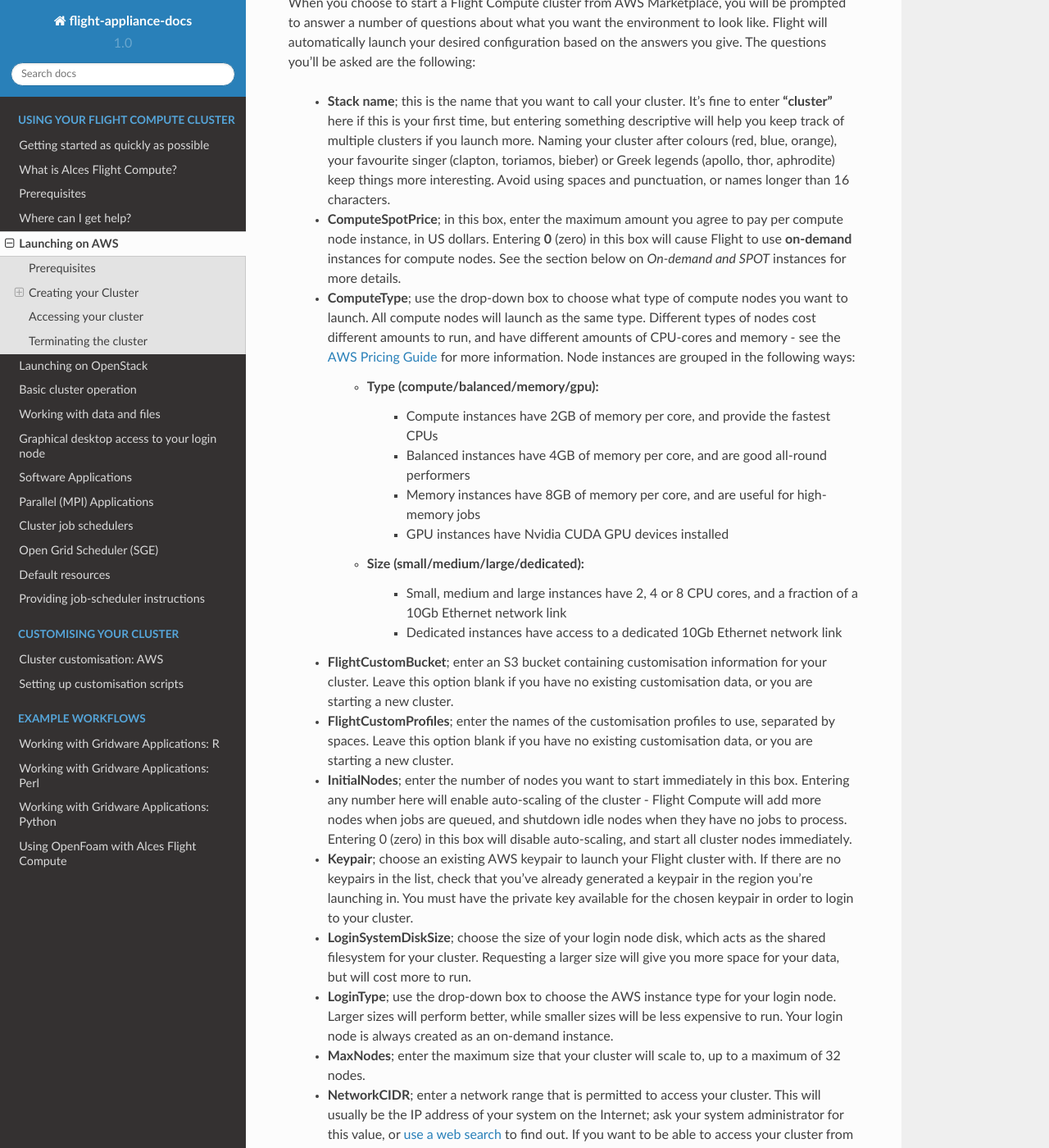
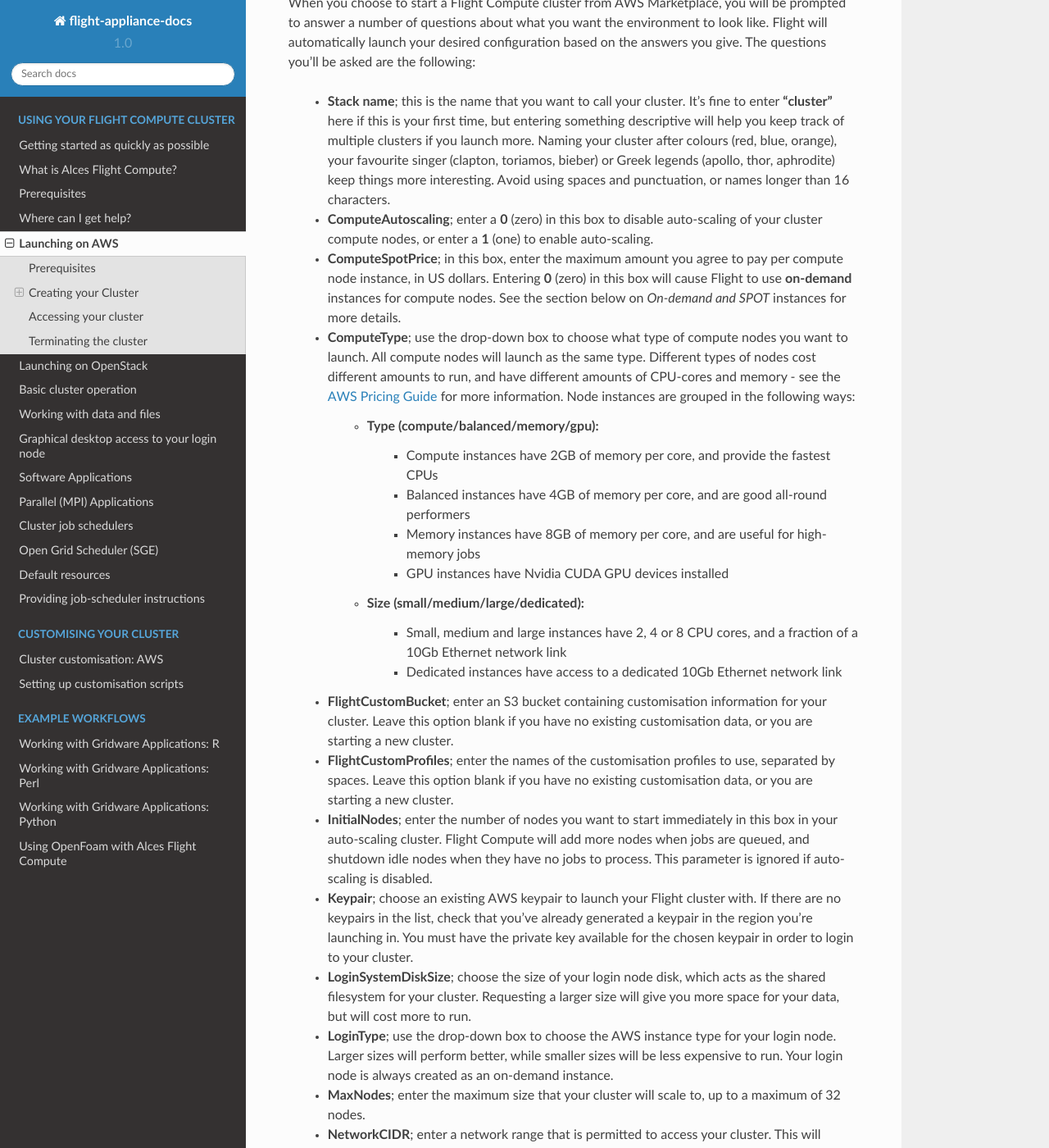
Before and after one commit to alces-software/flight-appliance-docs, a Sphinx documentation site: the page built from docs/source/launch-aws/launching_on_aws.rst, in a window 1280 px wide and 1400 px high, scrolled down 1637 px. Shown: the whole window at 82% size. Built offline with Sphinx 7.4.7 and the Read the Docs theme 2.0.0, drawn with Linux system fonts in a browser that asks for light colours; pages that are not in the unit, such as notebooks, are missing from menus.

Commit message:
Updated for 2016.2r3

```diff
--- a/docs/source/launch-aws/launching_on_aws.rst
+++ b/docs/source/launch-aws/launching_on_aws.rst
@@ -59,6 +59,8 @@
 
  - **Stack name**; this is the name that you want to call your cluster. It's fine to enter **"cluster"** here if this is your first time, but entering something descriptive will help you keep track of multiple clusters if you launch more. Naming your cluster after colours (red, blue, orange), your favourite singer (clapton, toriamos, bieber) or Greek legends (apollo, thor, aphrodite) keep things more interesting. Avoid using spaces and punctuation, or names longer than 16 characters.
 
+ - **ComputeAutoscaling**; enter a **0** (zero) in this box to disable auto-scaling of your cluster compute nodes, or enter a **1** (one) to enable auto-scaling.
+
  - **ComputeSpotPrice**; in this box, enter the maximum amount you agree to pay per compute node instance, in US dollars. Entering **0** (zero) in this box will cause Flight to use **on-demand** instances for compute nodes. See the section below on *On-demand and SPOT* instances for more details.
 
  - **ComputeType**; use the drop-down box to choose what type of compute nodes you want to launch. All compute nodes will launch as the same type. Different types of nodes cost different amounts to run, and have different amounts of CPU-cores and memory - see the `AWS Pricing Guide <https://aws.amazon.com/ec2/pricing/>`_ for more information. Node instances are grouped in the following ways:
@@ -77,7 +79,7 @@
 
  - **FlightCustomProfiles**; enter the names of the customisation profiles to use, separated by spaces. Leave this option blank if you have no existing customisation data, or you are starting a new cluster.
 
- - **InitialNodes**; enter the number of nodes you want to start immediately in this box. Entering any number here will enable auto-scaling of the cluster - Flight Compute will add more nodes when jobs are queued, and shutdown idle nodes when they have no jobs to process. Entering 0 (zero) in this box will disable auto-scaling, and start all cluster nodes immediately.
+ - **InitialNodes**; enter the number of nodes you want to start immediately in this box in your auto-scaling cluster. Flight Compute will add more nodes when jobs are queued, and shutdown idle nodes when they have no jobs to process. This parameter is ignored if auto-scaling is disabled.
 
  - **Keypair**; choose an existing AWS keypair to launch your Flight cluster with. If there are no keypairs in the list, check that you've already generated a keypair in the region you're launching in. You must have the private key available for the chosen keypair in order to login to your cluster.
 
```
